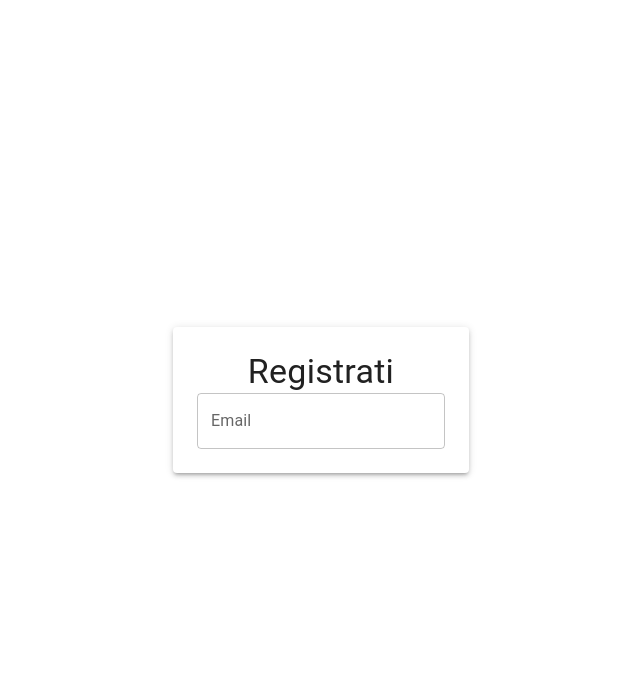
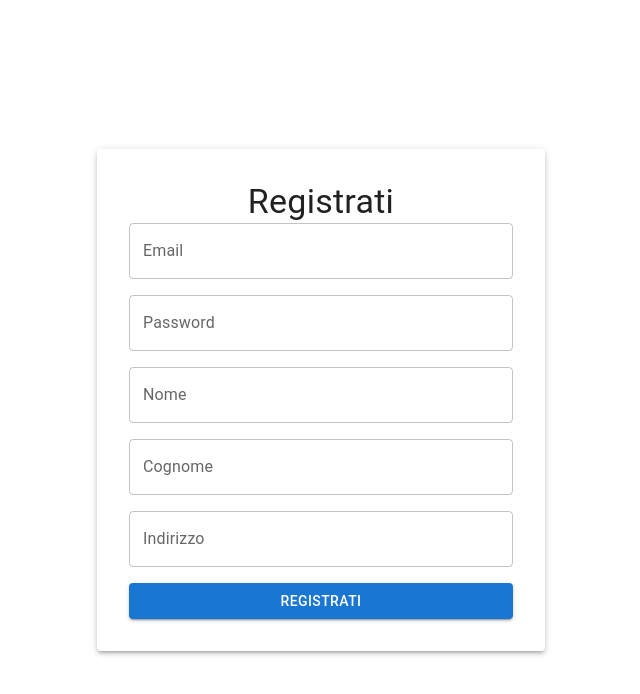
Before and after one commit to velios00/DietiRealEstates25, a React (Vite) app in the folder client/: page /register in a window 1280 px wide. Shown: the top 694 px of the page, without its empty margins (319-959 px from the left). Built offline with nearby package versions, Linux system fonts and the light colour scheme.

Commit message:
0113 - Registrazione frontend funzionante, da vedere toast non funzionanti

```diff
--- a/client/src/services/AuthService.ts
+++ b/client/src/services/AuthService.ts
@@ -1,5 +1,4 @@
 import { API } from "../shared/axios/Interceptors";
-import { endpoints } from "../shared/constants/api";
 import type {
   RegisterRequest,
   GoogleAuthRequest,
@@ -7,16 +6,16 @@ import type {
 } from "../shared/models/AuthRequest.model";
 
 export function loginUser(authRequest: LoginRequest) {
-  return API.post(`${endpoints.auth}/login`, authRequest);
+  return API.post(`/login`, authRequest);
 }
 
 export function registerUser(registerRequest: RegisterRequest) {
-  return API.post(`${endpoints.auth}/register`, registerRequest);
+  return API.post(`/register`, registerRequest);
 }
 
 export function googleLoginUser(authRequest: GoogleAuthRequest) {
   return API.post(
-    `${endpoints.auth}/googleLogin`,
+    `/googleLogin`,
     {},
     {
       headers: {
--- a/client/src/shared/axios/Interceptors.ts
+++ b/client/src/shared/axios/Interceptors.ts
@@ -1,7 +1,8 @@
 import axios from "axios";
+import { baseUrl } from "../constants/api";
 
 export const API = axios.create({
-  baseURL: "http://localhost:3000/api",
+  baseURL: baseUrl,
   timeout: 10000,
 });
 
--- a/client/src/shared/components/RegisterForm/RegisterForm.tsx
+++ b/client/src/shared/components/RegisterForm/RegisterForm.tsx
@@ -2,7 +2,7 @@ import { validateEmail, validatePassword } from "../../utils/validation";
 import { RegisterData } from "../../models/RegisterData.model";
 import { useNavigate } from "react-router-dom";
 import { useCallback, useState, FormEvent } from "react";
-import { Box, Grid, Paper, TextField, Typography } from "@mui/material";
+import { Button, Grid, Paper, TextField, Typography } from "@mui/material";
 import { toast } from "react-toastify";
 import { registerUser } from "../../../services/AuthService";
 import { RegisterRequest } from "../../models/AuthRequest.model";
@@ -40,6 +40,8 @@ export function RegisterForm() {
         password: registerData.password.value,
         name: registerData.name.value,
         surname: registerData.surname.value,
+        userAddress: registerData.userAddress.value,
+        role: "user",
       };
       registerUser(registerRequest)
         .then(() => {
@@ -60,11 +62,11 @@ export function RegisterForm() {
     <>
       <Grid container spacing={2} justifyContent="center">
         <Grid>
-          <Paper elevation={3} className="p-6">
+          <Paper elevation={3} className="w-full max-w-md p-8 rounded-2x1">
             <Typography variant="h4" align="center" className="mb-6">
               Registrati
             </Typography>
-            <Box component="form" onSubmit={handleSubmit}>
+            <Grid component="form" onSubmit={handleSubmit}>
               <Grid container spacing={2}>
                 <Grid size={{ xs: 12 }}>
                   <TextField
@@ -81,10 +83,84 @@ export function RegisterForm() {
                         },
                       })
                     }
+                  />
+                </Grid>
+                <Grid size={{ xs: 12 }}>
+                  <TextField
+                    label="Password"
+                    name="password"
+                    type="password"
+                    fullWidth
+                    value={registerData.password.value}
+                    onChange={(e) =>
+                      setRegisterData({
+                        ...registerData,
+                        password: {
+                          ...registerData.password,
+                          value: e.target.value,
+                        },
+                      })
+                    }
+                  />
+                </Grid>
+                <Grid size={{ xs: 12 }}>
+                  <TextField
+                    label="Nome"
+                    name="name"
+                    fullWidth
+                    value={registerData.name.value}
+                    onChange={(e) =>
+                      setRegisterData({
+                        ...registerData,
+                        name: {
+                          ...registerData.name,
+                          value: e.target.value,
+                        },
+                      })
+                    }
+                  />
+                </Grid>
+                <Grid size={{ xs: 12 }}>
+                  <TextField
+                    label="Cognome"
+                    name="surname"
+                    fullWidth
+                    value={registerData.surname.value}
+                    onChange={(e) =>
+                      setRegisterData({
+                        ...registerData,
+                        surname: {
+                          ...registerData.surname,
+                          value: e.target.value,
+                        },
+                      })
+                    }
                   ></TextField>
                 </Grid>
+                <Grid size={{ xs: 12 }}>
+                  <TextField
+                    label="Indirizzo"
+                    name="userAddress"
+                    fullWidth
+                    value={registerData.userAddress.value}
+                    onChange={(e) =>
+                      setRegisterData({
+                        ...registerData,
+                        userAddress: {
+                          ...registerData.userAddress,
+                          value: e.target.value,
+                        },
+                      })
+                    }
+                  ></TextField>
+                </Grid>
+                <Grid size={{ xs: 12 }}>
+                  <Button type="submit" variant="contained" fullWidth>
+                    Registrati
+                  </Button>
+                </Grid>
               </Grid>
-            </Box>
+            </Grid>
           </Paper>
         </Grid>
       </Grid>
--- a/client/src/shared/constants/api.ts
+++ b/client/src/shared/constants/api.ts
@@ -1,5 +1 @@
 export const baseUrl = "http://localhost:3000";
-
-export const endpoints = {
-  auth: `${baseUrl}/auth`,
-};
--- a/client/src/shared/models/AuthRequest.model.ts
+++ b/client/src/shared/models/AuthRequest.model.ts
@@ -6,7 +6,8 @@ export interface LoginRequest {
 export interface RegisterRequest extends LoginRequest {
   name: string;
   surname: string;
-  // userAddress: string;
+  userAddress: string;
+  role: string;
 }
 
 export interface GoogleAuthRequest {
```
Also changed, not shown: 2 other files (tests, documents, lock files or other folders).
